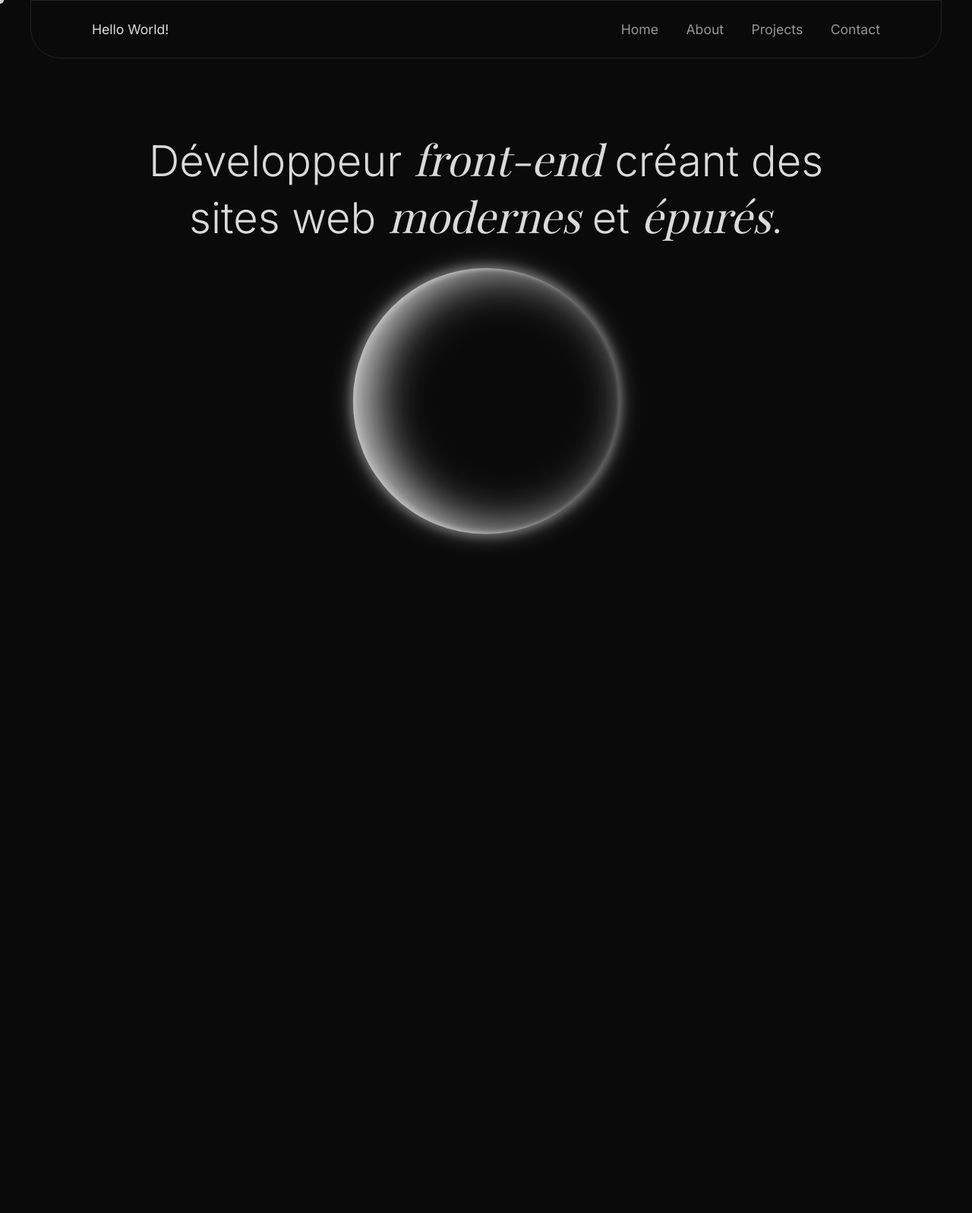
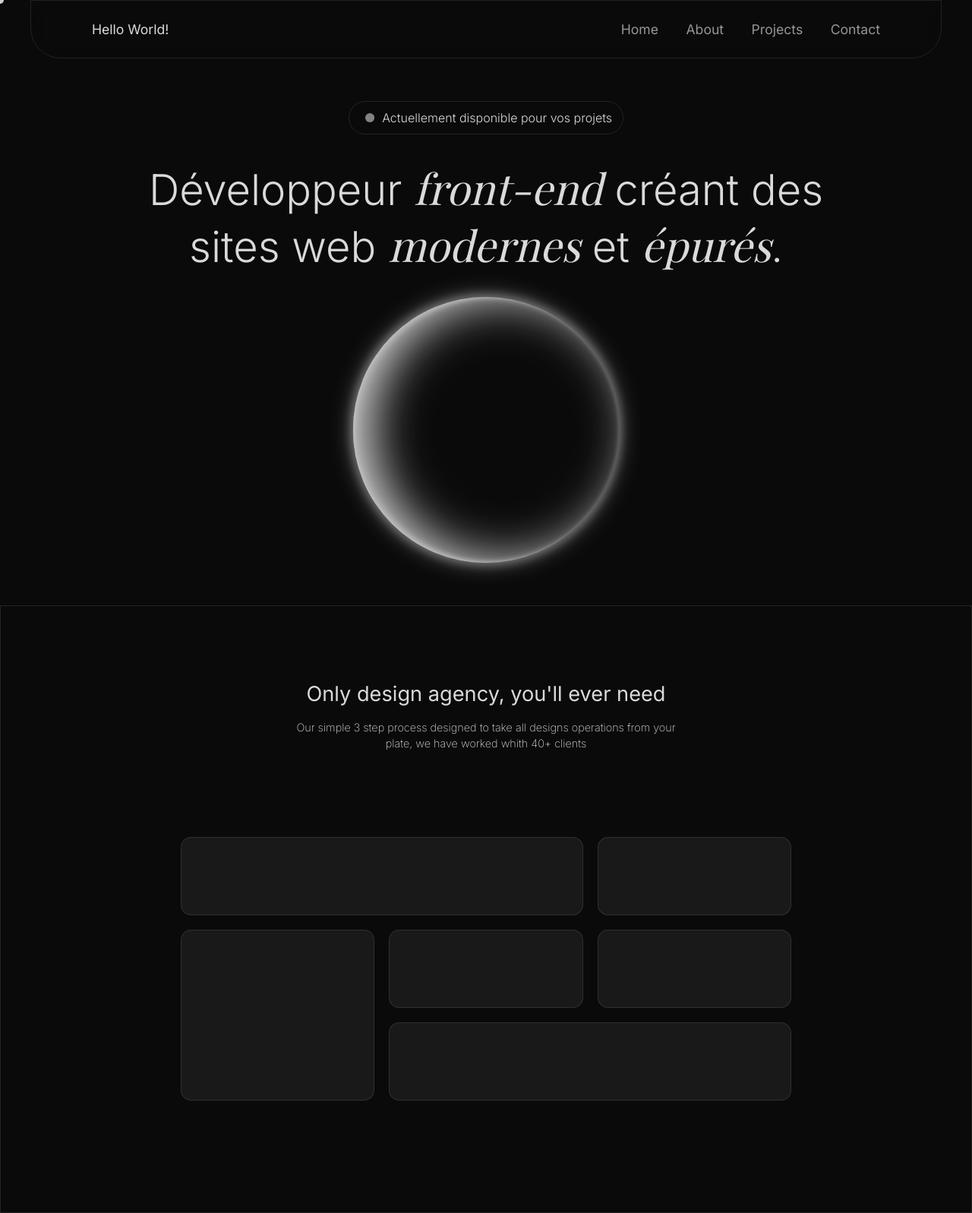
Before and after one commit to TomateFw/Website---Portfolio, a plain HTML site: page index.html in a window 1280 px wide. Shown: the whole page at 76% size. Before the commit the page ends 800 px from the top, so only its background shows below. Drawn offline with nearby package versions, Linux system fonts and the light colour scheme; a web font is replaced by a local one.

Commit message:
Update index.html

```diff
--- a/index.html
+++ b/index.html
@@ -35,28 +35,51 @@
     </div>
 
 
-    <div class="hero-sec usn">
+    <div class="hero-sec">
         <div class="hero-sec-layout" aria-hidden="true">
+            <div class="tooltip">
+                <div class="circle"></div>
+                <h1 class="tooltip-text">Actuellement disponible pour vos projets</h1>
+            </div>
             <h1 data-hs class="herosec-text">
                 Développeur
                 <span class="hero-font">front-end</span> créant des sites web
                 <span class="hero-font">modernes</span> et
                 <span class="hero-font">épurés</span>.
             </h1>
-            <div class="loader-wrapper">
+            <div data-hs class="loader-wrapper usn">
+                <!-- .usn pour enlever le blink animation du sélecteur -->
                 <div class="loader-circle"></div>
             </div>
         </div>
 
     </div>
 
-    <div class="second-sec"></div>
+    <div class="bento-sec">
+        <div class="bento-sec-layout">
+            <div data-hs class="bento-text">
+                <h1>Only design agency, you'll ever need</h1>
+                <h2>Our simple 3 step process designed to take all designs operations from your plate, we have worked
+                    whith 40+ clients</h2>
+            </div>
+            <div class="bento-grid-sec">
+                <div class="first bento-grid"></div>
+                <div class="second bento-grid"></div>
+                <div class="third bento-grid"></div>
+                <div class="fourth bento-grid"></div>
+                <div class="fifth bento-grid"></div>
+                <div class="sixth bento-grid"></div>
+            </div>
+        </div>
+    </div>
 
 
 
     <script>
         const cursor = document.querySelector(".cursor");
         const hoverElements = document.querySelectorAll("[data-hs]");
+        const bentoGrids = document.querySelectorAll(".bento-grid-sec");  // Sélectionne toutes les divs bento-grid
+
 
         document.addEventListener("mousemove", customCursor);
 
@@ -68,6 +91,27 @@
             el.addEventListener("mouseenter", () => cursor.style.transform = "scale(3)");
             el.addEventListener("mouseleave", () => cursor.style.transform = "scale(1)");
         });
+
+        bentoGrids.forEach(grid => {
+            grid.addEventListener("mouseenter", () => cursor.style.opacity = "0");
+            grid.addEventListener("mouseleave", () => cursor.style.opacity = "1");
+        });
+
+        // Effet de hover sur les grilles bento
+        const grids = Array.from(document.querySelectorAll(".bento-grid"));
+        const bentoContainer = document.querySelector(".bento-grid-sec");
+
+        bentoContainer.addEventListener("mousemove", (e) => {
+            for (const grid of grids) {
+                const rect = grid.getBoundingClientRect();
+                const x = e.clientX - rect.left;
+                const y = e.clientY - rect.top;
+
+                grid.style.setProperty("--mouse-x", `${x}px`);
+                grid.style.setProperty("--mouse-y", `${y}px`);
+            }
+        });
+
     </script>
 
 </body>
```
